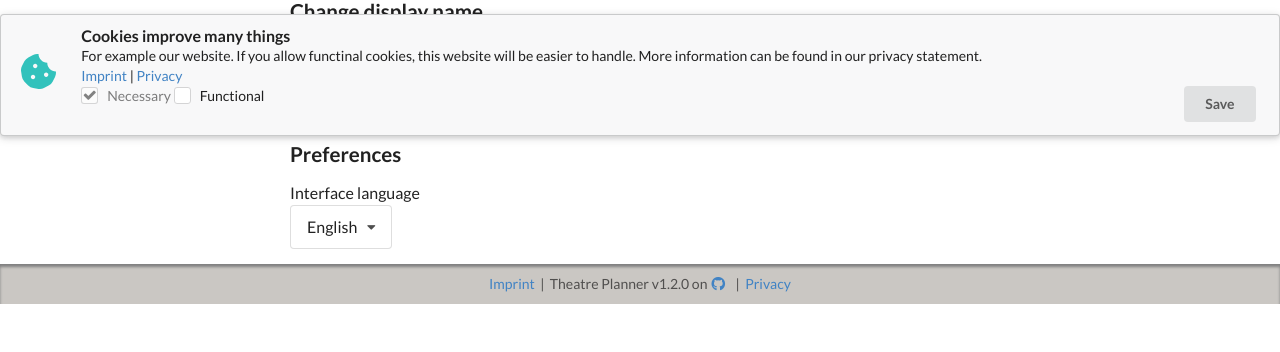
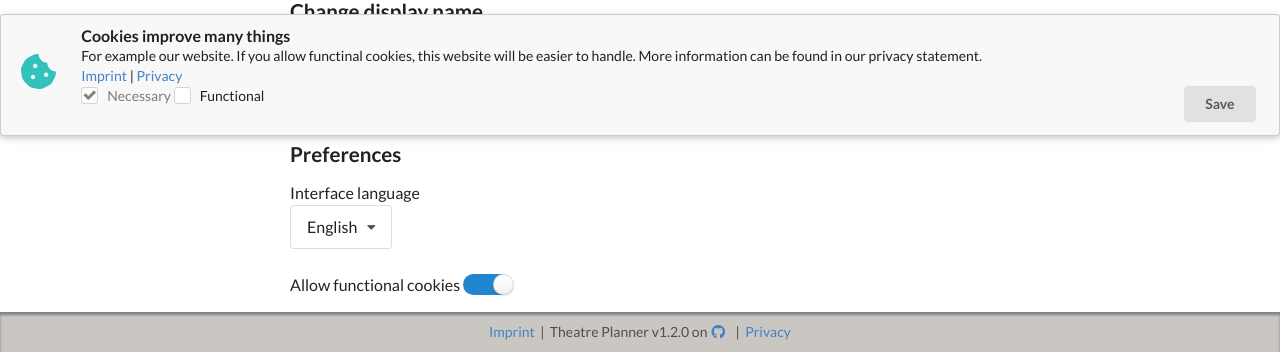
Before and after one commit to m4lt3/theatre_planner, a PHP site: page /theatre_planner/pages/personal.php in a window 1280 px wide. Shown: the part 664-1016 px from the top of the page. Before the commit the page ends 968 px from the top, so only its background shows below. Run offline with PHP 8.4, Linux system fonts and the light colour scheme; the visitor is signed in with stand-in values (Sample User, id 1).

Commit message:
Implement adhering to cookie preferences. Closes #7

```diff
--- a/cookie_manager.php
+++ b/cookie_manager.php
@@ -2,6 +2,7 @@
 if(isset($_POST["cookie_manager"])){
   if(isset($_POST["cookies"])){
     setcookie("theatre_cookies", "1", array("expires"=>time() + 2592000, "samesite"=>"Lax", "path"=>"/"));
+    $_SESSION["cookies_allowed"] = true;
   }
   $_SESSION["show_cookie_dialouge"] = false;
 }
--- a/pages/personal.php
+++ b/pages/personal.php
@@ -6,6 +6,7 @@ require_once dirname(__DIR__) . "/php/utils/database.php";
 if(!$loggedIn){
   header("location:../index.php");
 }
+
 $failure = "";
 $success = "";
 if(isset($_POST["newPassword"])){
@@ -34,7 +35,9 @@ if(isset($_POST["newPassword"])){
 } elseif(isset($_POST["lang"])){
   if($_POST["lang"] != $lang->lang){
     if($_POST["lang"] != substr($_SERVER["HTTP_ACCEPT_LANGUAGE"],0,2)){
-      setcookie("theatre_lang", $_POST["lang"], array("expires"=>time() + 2592000, "samesite"=>"Lax", "path"=>"/"));
+      if (isset($_SESSION["cookies_allowed"]) && $_SESSION["cookies_allowed"] == true) {
+        setcookie("theatre_lang", $_POST["lang"], array("expires"=>time() + 2592000, "samesite"=>"Lax", "path"=>"/"));
+      }
       $lang = include dirname(__DIR__) . "/php/translations/" . $_POST["lang"]. ".php";
       if(empty($lang)){
         $lang = include dirname(__DIR__) . "/translations/en.php";
@@ -46,6 +49,19 @@ if(isset($_POST["newPassword"])){
         $lang = include dirname(__DIR__) . "/translations/en.php";
       }
     }
+  }
+} elseif (isset($_POST["allow_cookies"])){
+  if($_POST["allow_cookies"]=="true"){
+    $_SESSION["cookies_allowed"] = true;
+    setcookie("theatre_cookies", "1", array("expires"=>time() + 2592000, "samesite"=>"Lax", "path"=>"/"));
+  } else {
+    $_SESSION["cookies_allowed"] = false;
+    setcookie("theatreID", "", array("expires"=> time() -3600, "samesite"=>"Strict","path"=>"/"));
+    setcookie("theatre_h1", "", array("expires"=> time() -3600, "samesite"=>"Strict","path"=>"/"));
+    setcookie("theatre_h2", "", array("expires"=> time() -3600, "samesite"=>"Strict","path"=>"/"));
+    setcookie("theatre_past", "", array("expires"=> time() -3600, "samesite"=>"Strict","path"=>"/"));
+    setcookie("theatre_lang", "", array("expires"=> time() -3600, "samesite"=>"Strict","path"=>"/"));
+    setcookie("theatre_cookies", "", array("expires"=> time() -3600, "samesite"=>"Strict","path"=>"/"));
   }
 }
 ?>
@@ -115,7 +131,7 @@ if(isset($_POST["newPassword"])){
         <div class="ui error message"
         <?php
         if($failure == "mail"){echo 'style="display:block"';}?> >
-          <lang->wrong_pwd ?>
+          <?php echo $lang->wrong_pwd ?>
         </div>
         <div class="ui success message"
         <?php
@@ -145,7 +161,6 @@ if(isset($_POST["newPassword"])){
       </form>
       <div class="ui divider"></div>
       <h3 class="ui medium header"><?php echo $lang->preferences ?></h3>
-      <div class="ui two fields">
         <div class="field">
           <label for="lang"><?php echo $lang->ui_language ?></label>
           <form class="" method="post" id="lang_form">
@@ -163,7 +178,17 @@ if(isset($_POST["newPassword"])){
             </div>
           </form>
         </div>
-      </div>
+        <br/>
+        <form class="" action="" method="post" id="toggle_cookies">
+          <input type="hidden" name="allow_cookies" id="cookie_value" value="">
+          <div class="field">
+          <label><?php echo $lang->allow_cookies ?></label>
+          <div class="ui toggle checkbox">
+            <label>&nbsp;</label>
+            <input type="checkbox" value="" id="cookie_checkbox" <?php if ($_SESSION["cookies_allowed"]){echo "checked";} ?>>
+          </div>
+          </div>
+        </form>
     </main>
     <?php
     include dirname(__DIR__) . "/footer.php";
@@ -195,6 +220,12 @@ if(isset($_POST["newPassword"])){
         return false;
       };
 
+      document.getElementById("cookie_checkbox").addEventListener("change", function(){
+        document.getElementById("cookie_value").value = this.checked;
+        console.log(this.value);
+        document.getElementById("toggle_cookies").submit();
+      });
+
       $("#lang_dropdown").dropdown('set selected', "<?php echo $lang->lang ?>");
       $("#lang_dropdown").dropdown({
         onChange: function(value, text, $selecteditem){
--- a/php/auth/sessionValidate.php
+++ b/php/auth/sessionValidate.php
@@ -39,9 +39,16 @@ if(isset($_SESSION["UserID"])){
       $db->update("DELETE FROM TOKENS WHERE TokenID=?","i",array($token["TokenID"]));
     }
 
+    delete_cookies();
+  }
+
+  function delete_cookies(){
     setcookie("theatreID", "", array("expires"=> time() -3600, "samesite"=>"Strict","path"=>"/"));
     setcookie("theatre_h1", "", array("expires"=> time() -3600, "samesite"=>"Strict","path"=>"/"));
     setcookie("theatre_h2", "", array("expires"=> time() -3600, "samesite"=>"Strict","path"=>"/"));
+    setcookie("theatre_past", "", array("expires"=> time() -3600, "samesite"=>"Strict","path"=>"/"));
+    setcookie("theatre_lang", "", array("expires"=> time() -3600, "samesite"=>"Strict","path"=>"/"));
+    setcookie("theatre_cookies", "", array("expires"=> time() -3600, "samesite"=>"Strict","path"=>"/"));
   }
 }
 ?>
--- a/php/translations/de.php
+++ b/php/translations/de.php
@@ -115,5 +115,6 @@ return (object) array(
   "cookie_text" => "Zum Beispiel unsere Webseite. Wenn du FUnktionale Cookies zulässt, Ist die Webseite einfacher zu bedienen. Mehr Infos findest du in unserer Datenschutzerklärung.",
   "necessary" => "Notwendig",
   "functional" => "Funktional",
+  "allow_cookies" => "Funktionale Cookies erlauben",
 );
 ?>
--- a/php/translations/en.php
+++ b/php/translations/en.php
@@ -115,5 +115,6 @@ return (object) array(
   "cookie_text" => "For example our website. If you allow functinal cookies, this website will be easier to handle. More information can be found in our privacy statement.",
   "necessary" => "Necessary",
   "functional" => "Functional",
+  "allow_cookies" => "Allow functional cookies",
 );
 ?>
--- a/php/utils/loadPreferences.php
+++ b/php/utils/loadPreferences.php
@@ -13,9 +13,12 @@ if(empty($lang)){
   $lang = include dirname(__DIR__) . "/translations/en.php";
 }
 
-if(isset($_COOKIE["theatre_cookies"])){
-  $_SESSION["show_cookie_dialouge"] = false;
-} else {
-  $_SESSION["show_cookie_dialouge"] = isset($_SESSION["show_cookie_dialouge"])?$_SESSION["show_cookie_dialouge"]:true;
+if(!isset($_SESSION["cookies_allowed"])){
+  if(isset($_COOKIE["theatre_cookies"])){
+    $_SESSION["show_cookie_dialouge"] = false;
+    $_SESSION["cookies_allowed"] = true;
+  } else {
+    $_SESSION["show_cookie_dialouge"] = isset($_SESSION["show_cookie_dialouge"])?$_SESSION["show_cookie_dialouge"]:true;
+  }
 }
 ?>
```
Also changed, not shown: index.php (+7 -3 lines), pages/admin/practices.php (+6 -3 lines), pages/practices.php (+6 -3 lines).
